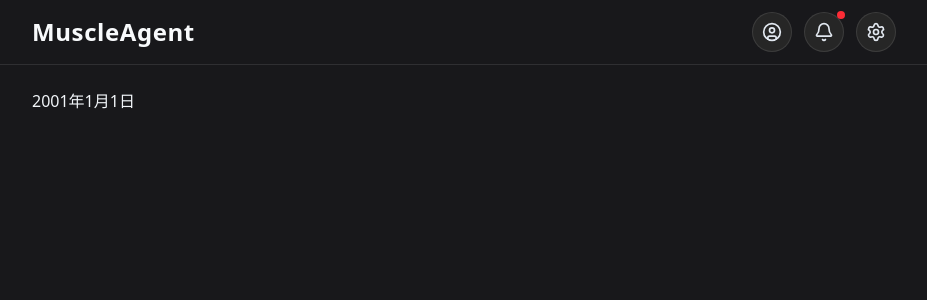
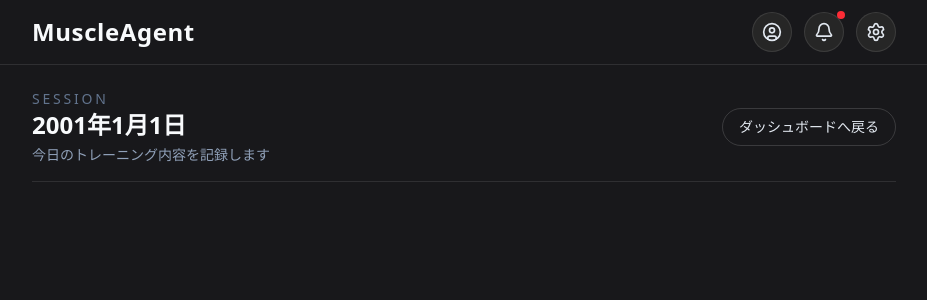
Before and after one commit to j911012/MuscleAgent, a Next.js app: page /session/1 in a window 1280 px wide. Shown: the top 300 px of the page, without its empty margins (176-1103 px from the left). Built offline with nearby package versions, Linux system fonts and the light colour scheme.

Commit message:
ページヘッダー作成

```diff
--- a/src/app/session/[date]/page.tsx
+++ b/src/app/session/[date]/page.tsx
@@ -10,8 +10,27 @@ export default async function SessionPage({
   const formattedDate = formatDateLabel(date);
 
   return (
-    <div>
-      <h1>{formattedDate}</h1>
+    <div className="space-y-6">
+      {/* 1. ページヘッダー */}
+      <header className="flex flex-col gap-2 border-b border-white/10 pb-4 md:flex-row md:items-center md:justify-between">
+        <div>
+          <p className="text-sm uppercase tracking-[0.2em] text-slate-500">
+            Session
+          </p>
+          <h1 className="text-2xl font-semibold text-slate-50">
+            {formattedDate}
+          </h1>
+          <p className="text-sm text-slate-400 mt-1">
+            今日のトレーニング内容を記録します
+          </p>
+        </div>
+        <Link
+          href="/dashboard"
+          className="rounded-full border border-white/15 px-4 py-2 text-sm text-slate-200 hover:border-white/30"
+        >
+          ダッシュボードへ戻る
+        </Link>
+      </header>
     </div>
   );
 }
```
